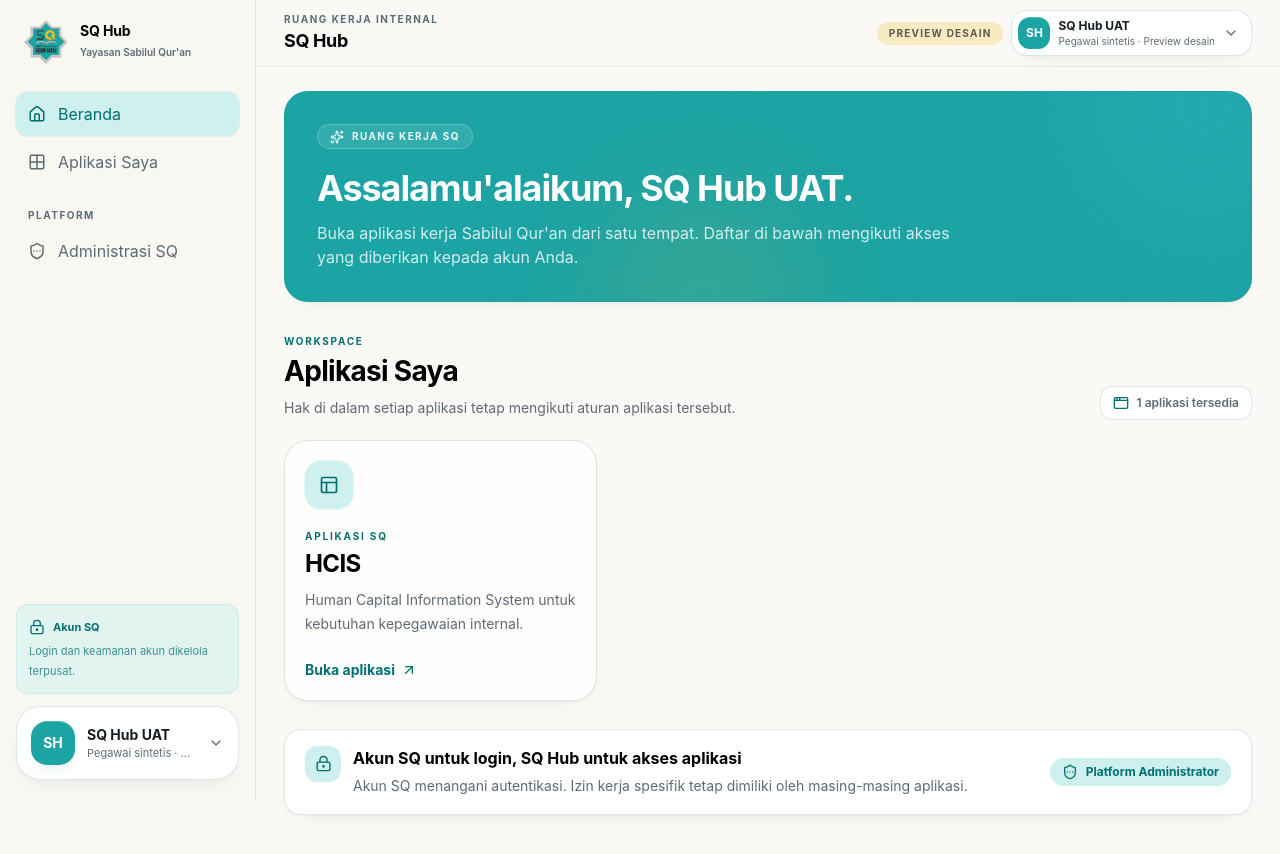
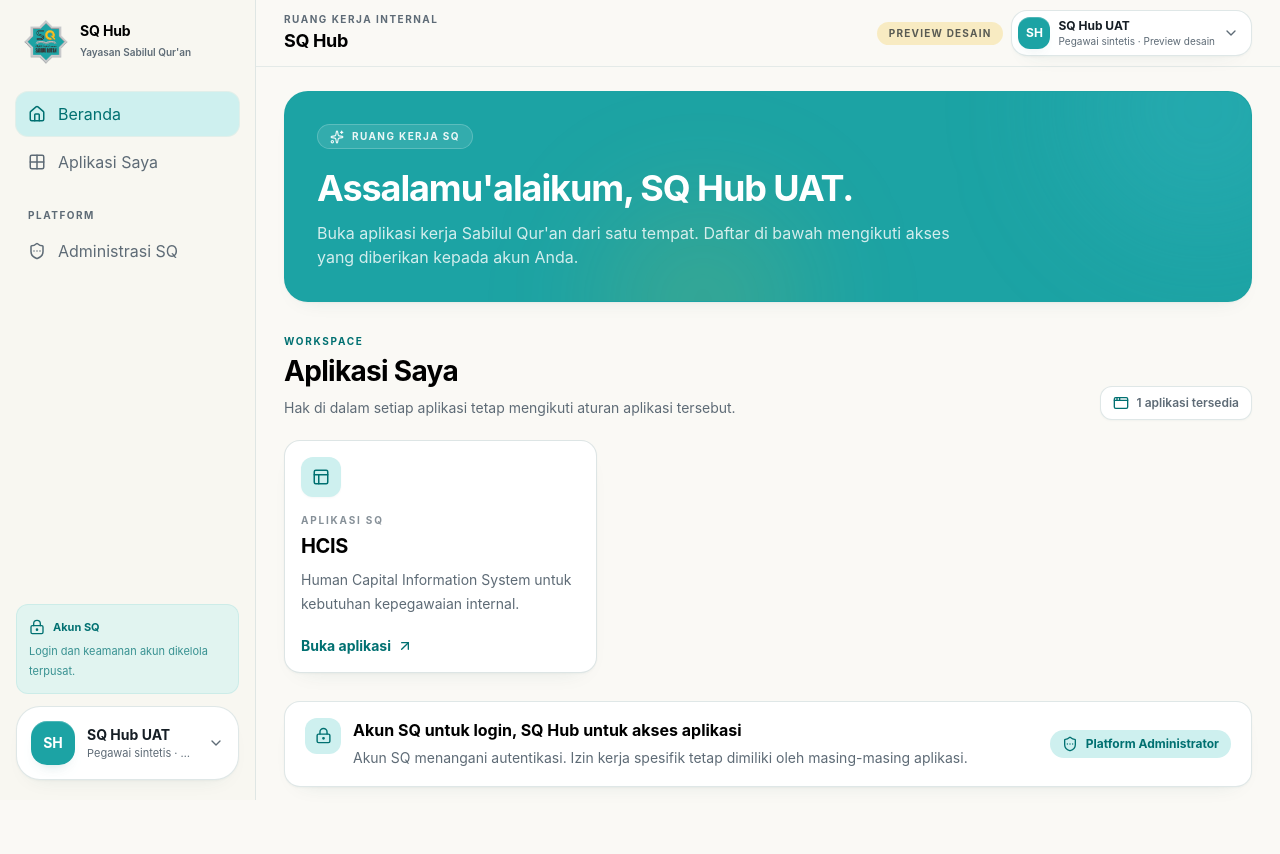
Before and after one commit to sabilulquran/SQ-Hub, a React (Vite) app in the folder apps/web/: page / in a window 1280 px wide. After the commit the page ends 827 px from the top, so only its background shows below. Built offline with nearby package versions, Linux system fonts and the light colour scheme.

Commit message:
HUB-IMPL-010 align application cards with HCIS

```diff
--- a/apps/web/src/components/ApplicationCard.tsx
+++ b/apps/web/src/components/ApplicationCard.tsx
@@ -10,27 +10,18 @@ export function ApplicationCard({ application }: ApplicationCardProps) {
   return (
     <a
       href={application.canonicalUrl}
-      className="group flex min-h-48 flex-col justify-between rounded-3xl border border-border/75 bg-surface-raised p-5 shadow-[var(--shadow-soft)] transition duration-200 hover:-translate-y-0.5 hover:border-brand-primary/45 hover:shadow-[var(--shadow-raised)] focus-visible:outline-none focus-visible:ring-2 focus-visible:ring-ring"
+      className="group flex min-h-44 flex-col justify-between rounded-2xl border border-border/75 bg-white p-4 shadow-[var(--shadow-soft)] transition-all duration-200 hover:-translate-y-0.5 hover:border-brand-primary/35 hover:shadow-[var(--shadow-raised)] focus-visible:outline-none focus-visible:ring-2 focus-visible:ring-ring"
       aria-label={`Buka ${application.name}`}
     >
       <div>
-        <span className="flex h-12 w-12 items-center justify-center rounded-2xl bg-brand-primary-pale text-brand-primary-deep ring-1 ring-brand-primary/10">
-          <PanelsTopLeft className="h-5 w-5" aria-hidden="true" />
+        <span className="flex h-10 w-10 items-center justify-center rounded-xl bg-brand-primary-pale text-brand-primary-deep shadow-[var(--shadow-soft)]">
+          <PanelsTopLeft className="h-[18px] w-[18px]" aria-hidden="true" />
         </span>
-        <p className="mt-5 text-[10px] font-bold uppercase tracking-[0.18em] text-brand-primary-deep">
-          Aplikasi SQ
-        </p>
-        <h3 className="mt-1 font-display text-2xl font-bold tracking-[-0.025em] text-brand-heading">
-          {application.name}
-        </h3>
-        {application.description ? (
-          <p className="mt-2 max-w-sm text-sm leading-6 text-muted-foreground">
-            {application.description}
-          </p>
-        ) : null}
+        <p className="mt-4 text-[10px] font-bold uppercase tracking-[0.18em] text-muted-foreground/75">Aplikasi SQ</p>
+        <h2 className="mt-1 font-display text-xl font-bold tracking-[-0.02em] text-brand-heading">{application.name}</h2>
+        {application.description ? <p className="mt-2 max-w-sm text-sm leading-6 text-muted-foreground">{application.description}</p> : null}
       </div>
-
-      <span className="mt-6 inline-flex items-center gap-1.5 text-sm font-bold text-brand-primary-deep">
+      <span className="mt-5 inline-flex items-center gap-1.5 text-sm font-bold text-brand-primary-deep">
         Buka aplikasi
         <ArrowUpRight className="h-4 w-4 transition-transform group-hover:-translate-y-0.5 group-hover:translate-x-0.5" aria-hidden="true" />
       </span>
```
